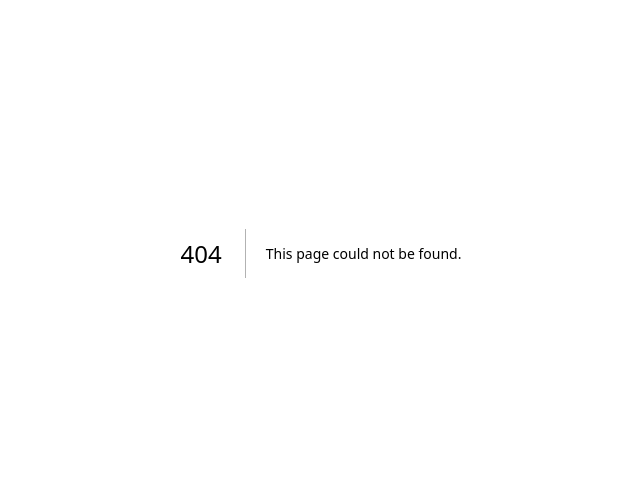
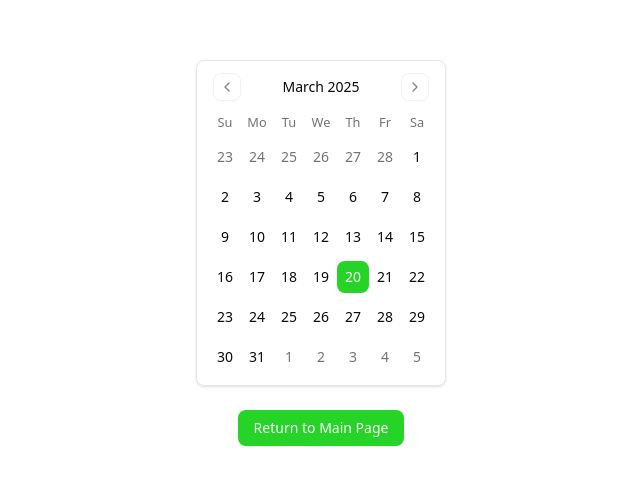
Before and after one commit to HackTues11DSD/frontend, a Next.js app: page /calendar in a window 1280 px wide. Before the commit this address had no page. Shown: the part 147-632 px from the top of the page, without its empty margins (319-959 px from the left). Built offline with nearby package versions, Linux system fonts and the light colour scheme.

Commit message:
Adding many fucntionalities and new pages, new nav-bar and many new things

```diff
--- a/package.json
+++ b/package.json
@@ -19,9 +19,11 @@
     "@radix-ui/react-tabs": "^1.1.3",
     "class-variance-authority": "^0.7.1",
     "clsx": "^2.1.1",
+    "date-fns": "^4.1.0",
     "lucide-react": "^0.483.0",
     "next": "15.2.3",
     "react": "^19.0.0",
+    "react-day-picker": "^8.10.1",
     "react-dom": "^19.0.0",
     "tailwind-merge": "^3.0.2",
     "tw-animate-css": "^1.2.4"
--- /dev/null
+++ b/src/app/calendar/page.tsx
@@ -0,0 +1,24 @@
+"use client";
+
+import * as React from "react";
+import Link from "next/link";
+import { Calendar } from "@/components/ui/calendar";
+import { Button } from "@/components/ui/button";
+
+export default function Page() {
+  const [date, setDate] = React.useState<Date | undefined>(new Date());
+
+  return (
+    <div className="min-h-screen flex flex-col items-center justify-center space-y-6">
+      <Calendar
+        mode="single"
+        selected={date}
+        onSelect={setDate}
+        className="rounded-md border shadow"
+      />
+      <Link href="/home">
+        <Button>Return to Main Page</Button>
+      </Link>
+    </div>
+  );
+}
--- a/src/app/home/page.tsx
+++ b/src/app/home/page.tsx
@@ -99,7 +99,7 @@ const HomePage = () => {
   };
 
   return (
-    <div className="min-h-screen bg-gradient-to-b  to-green-100">
+    <div className="min-h-screen bg-gradient-to-b from-white to-green-100">
       <Head>
         <title>HealthGuide - Understand Your Body Better</title>
         <meta
@@ -174,7 +174,7 @@ const HomePage = () => {
 
             {/* Human Body Diagram */}
             <div className="w-full lg:w-2/4 p-4 relative flex justify-center items-center">
-              <div className="relative w-64 h-96 lg:w-80 lg:h-120">
+              <div className="relative w-64 h-96 lg:w-80 lg:h-[30rem]">
                 <Image
                   src="/human-body-outline.svg"
                   alt="Human Body Diagram"
@@ -219,8 +219,9 @@ const HomePage = () => {
               <ul className="space-y-3">
                 <li>
                   <Link
-                    href="/search-symptoms"
-                    className="flex items-center p-2 hover:bg-green-100 rounded"
+                    href="/treatments"
+                    className="flex items-center p-2 hover:bg-green-100 rounded
+                               transform transition-transform duration-300 hover:scale-105"
                   >
                     <svg
                       className="w-5 h-5 mr-2 text-green-600"
@@ -242,7 +243,8 @@ const HomePage = () => {
                 <li>
                   <Link
                     href="/find-doctors"
-                    className="flex items-center p-2 hover:bg-green-100 rounded"
+                    className="flex items-center p-2 hover:bg-green-100 rounded
+                               transform transition-transform duration-300 hover:scale-105"
                   >
                     <svg
                       className="w-5 h-5 mr-2 text-green-600"
@@ -264,7 +266,8 @@ const HomePage = () => {
                 <li>
                   <Link
                     href="/emergency"
-                    className="flex items-center p-2 hover:bg-green-100 rounded"
+                    className="flex items-center p-2 hover:bg-green-100 rounded
+                               transform transition-transform duration-300 hover:scale-105"
                   >
                     <svg
                       className="w-5 h-5 mr-2 text-green-600"
@@ -286,7 +289,8 @@ const HomePage = () => {
                 <li>
                   <Link
                     href="/appointment"
-                    className="flex items-center p-2 hover:bg-green-100 rounded"
+                    className="flex items-center p-2 hover:bg-green-100 rounded
+                               transform transition-transform duration-300 hover:scale-105"
                   >
                     <svg
                       className="w-5 h-5 mr-2 text-green-600"
@@ -312,7 +316,7 @@ const HomePage = () => {
 
         {/* Features Section */}
         <div className="grid grid-cols-1 md:grid-cols-3 gap-8 mb-16">
-          <div className="bg-white p-6 rounded-xl shadow-md text-center">
+          <div className="bg-white p-6 rounded-xl shadow-md text-center transform transition-transform duration-300 hover:scale-105">
             <div className="w-16 h-16 bg-green-100 rounded-full flex items-center justify-center mx-auto mb-4">
               <svg
                 className="w-8 h-8 text-green-600"
@@ -335,7 +339,7 @@ const HomePage = () => {
             </p>
           </div>
 
-          <div className="bg-white p-6 rounded-xl shadow-md text-center">
+          <div className="bg-white p-6 rounded-xl shadow-md text-center transform transition-transform duration-300 hover:scale-105">
             <div className="w-16 h-16 bg-green-100 rounded-full flex items-center justify-center mx-auto mb-4">
               <svg
                 className="w-8 h-8 text-green-600"
@@ -358,7 +362,7 @@ const HomePage = () => {
             </p>
           </div>
 
-          <div className="bg-white p-6 rounded-xl shadow-md text-center">
+          <div className="bg-white p-6 rounded-xl shadow-md text-center transform transition-transform duration-300 hover:scale-105">
             <div className="w-16 h-16 bg-green-100 rounded-full flex items-center justify-center mx-auto mb-4">
               <svg
                 className="w-8 h-8 text-green-600"
--- a/src/components/navigation_bar.tsx
+++ b/src/components/navigation_bar.tsx
@@ -16,6 +16,7 @@ export default function Component() {
   return (
     <div className="container mx-auto px-4 md:px-6 lg:px-8">
       <header className="flex h-20 w-full shrink-0 items-center px-4 md:px-6">
+        {/* MOBILE MENU (Sheet) */}
         <Sheet>
           <SheetTrigger asChild>
             <Button variant="outline" size="icon" className="lg:hidden">
@@ -64,13 +65,25 @@ export default function Component() {
               >
                 Contact
               </Link>
+              {/* NEW: Calendar link in mobile menu */}
+              <Link
+                href="/calendar"
+                className="flex w-full items-center py-2 text-lg font-semibold"
+                prefetch={false}
+              >
+                Calendar
+              </Link>
             </div>
           </SheetContent>
         </Sheet>
+
+        {/* LOGO (desktop only) */}
         <Link href="#" className="mr-6 hidden lg:flex" prefetch={false}>
           <ShirtIcon className="h-6 w-6" />
           <span className="sr-only">ShadCN</span>
         </Link>
+
+        {/* DESKTOP NAVIGATION MENU */}
         <NavigationMenu className="hidden lg:flex">
           <NavigationMenuList>
             <NavigationMenuLink asChild>
@@ -118,8 +131,20 @@ export default function Component() {
                 Contact
               </Link>
             </NavigationMenuLink>
+            {/* NEW: Calendar link in desktop nav */}
+            <NavigationMenuLink asChild>
+              <Link
+                href="calendar"
+                className="group inline-flex h-9 w-max items-center justify-center rounded-md bg-white px-4 py-2 text-sm font-medium transition-colors hover:bg-green-400 hover:text-gray-900 focus:bg-gray-100 focus:text-gray-900 focus:outline-none disabled:pointer-events-none disabled:opacity-50 data-[active]:bg-gray-100/50 data-[state=open]:bg-gray-100/50 dark:bg-gray-950 dark:hover:bg-gray-800 dark:hover:text-gray-50 dark:focus:bg-gray-800 dark:focus:text-gray-50 dark:data-[active]:bg-gray-800/50 dark:data-[state=open]:bg-gray-800/50"
+                prefetch={false}
+              >
+                Calendar
+              </Link>
+            </NavigationMenuLink>
           </NavigationMenuList>
         </NavigationMenu>
+
+        {/* Sign in / Sign Up buttons */}
         <div className="ml-auto flex gap-2">
           <Link href="/login">
             <Button variant="outline">Sign in</Button>
--- /dev/null
+++ b/src/components/ui/calendar.tsx
@@ -0,0 +1,75 @@
+"use client"
+
+import * as React from "react"
+import { ChevronLeft, ChevronRight } from "lucide-react"
+import { DayPicker } from "react-day-picker"
+
+import { cn } from "@/lib/utils"
+import { buttonVariants } from "@/components/ui/button"
+
+function Calendar({
+  className,
+  classNames,
+  showOutsideDays = true,
+  ...props
+}: React.ComponentProps<typeof DayPicker>) {
+  return (
+    <DayPicker
+      showOutsideDays={showOutsideDays}
+      className={cn("p-3", className)}
+      classNames={{
+        months: "flex flex-col sm:flex-row gap-2",
+        month: "flex flex-col gap-4",
+        caption: "flex justify-center pt-1 relative items-center w-full",
+        caption_label: "text-sm font-medium",
+        nav: "flex items-center gap-1",
+        nav_button: cn(
+          buttonVariants({ variant: "outline" }),
+          "size-7 bg-transparent p-0 opacity-50 hover:opacity-100"
+        ),
+        nav_button_previous: "absolute left-1",
+        nav_button_next: "absolute right-1",
+        table: "w-full border-collapse space-x-1",
+        head_row: "flex",
+        head_cell:
+          "text-muted-foreground rounded-md w-8 font-normal text-[0.8rem]",
+        row: "flex w-full mt-2",
+        cell: cn(
+          "relative p-0 text-center text-sm focus-within:relative focus-within:z-20 [&:has([aria-selected])]:bg-accent [&:has([aria-selected].day-range-end)]:rounded-r-md",
+          props.mode === "range"
+            ? "[&:has(>.day-range-end)]:rounded-r-md [&:has(>.day-range-start)]:rounded-l-md first:[&:has([aria-selected])]:rounded-l-md last:[&:has([aria-selected])]:rounded-r-md"
+            : "[&:has([aria-selected])]:rounded-md"
+        ),
+        day: cn(
+          buttonVariants({ variant: "ghost" }),
+          "size-8 p-0 font-normal aria-selected:opacity-100"
+        ),
+        day_range_start:
+          "day-range-start aria-selected:bg-primary aria-selected:text-primary-foreground",
+        day_range_end:
+          "day-range-end aria-selected:bg-primary aria-selected:text-primary-foreground",
+        day_selected:
+          "bg-primary text-primary-foreground hover:bg-primary hover:text-primary-foreground focus:bg-primary focus:text-primary-foreground",
+        day_today: "bg-accent text-accent-foreground",
+        day_outside:
+          "day-outside text-muted-foreground aria-selected:text-muted-foreground",
+        day_disabled: "text-muted-foreground opacity-50",
+        day_range_middle:
+          "aria-selected:bg-accent aria-selected:text-accent-foreground",
+        day_hidden: "invisible",
+        ...classNames,
+      }}
+      components={{
+        IconLeft: ({ className, ...props }) => (
+          <ChevronLeft className={cn("size-4", className)} {...props} />
+        ),
+        IconRight: ({ className, ...props }) => (
+          <ChevronRight className={cn("size-4", className)} {...props} />
+        ),
+      }}
+      {...props}
+    />
+  )
+}
+
+export { Calendar }
```
Also changed, not shown: 1 other file (tests, documents, lock files or other folders).
